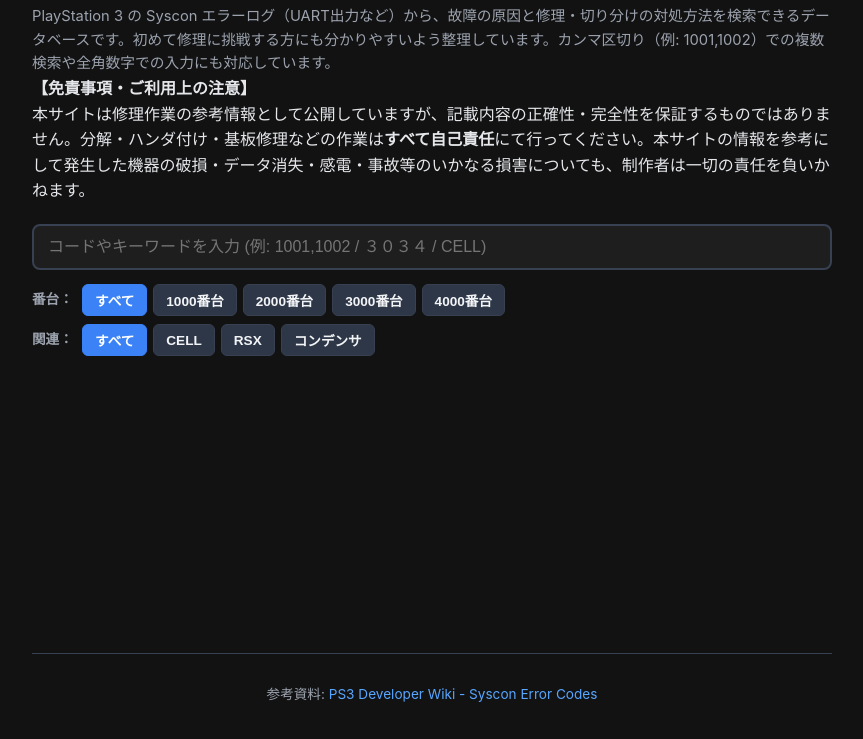
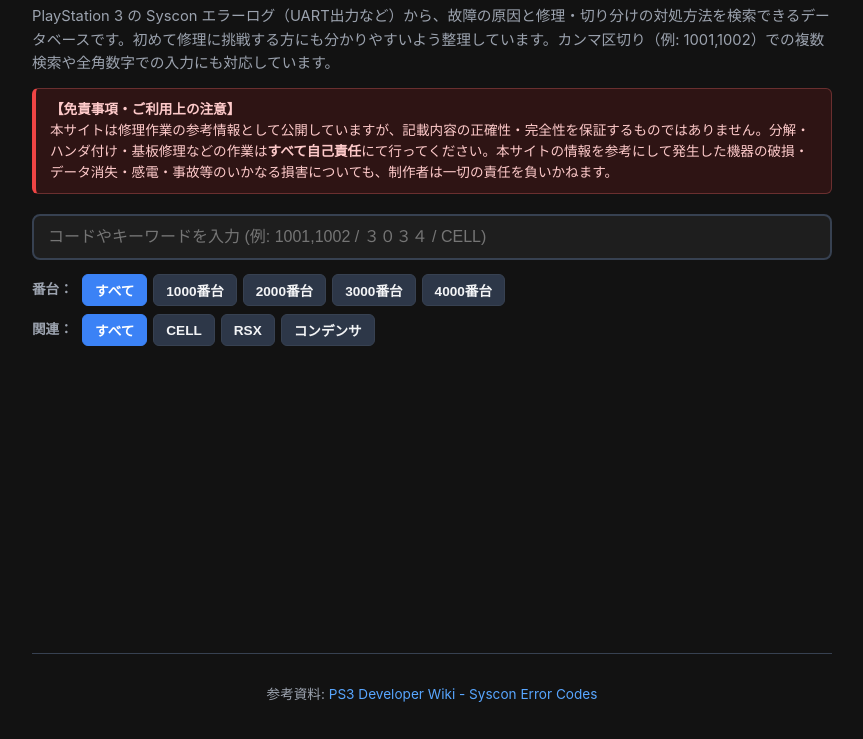
Before and after one commit to kinnnanadan/ps3-syscon-lookup, a plain HTML site: page index.html in a window 1280 px wide. Both pictures are taken after a click on the button "🌙 ダーク". Shown: the part 61-800 px from the top of the page, without its empty margins (208-1071 px from the left). Drawn offline with Linux system fonts and the light colour scheme.

Commit message:
Update style.css

```diff
--- a/style.css
+++ b/style.css
@@ -77,7 +77,26 @@ h1 {
 .site-description {
   font-size: 0.92rem;
   color: var(--text-muted);
-  margin: 0;
+  margin: 0 0 12px 0;
+}
+
+/* 免責事項ボックス */
+.disclaimer-box {
+  background-color: #fef2f2;
+  border: 1px solid #fecaca;
+  border-left: 4px solid #dc2626;
+  color: #7f1d1d;
+  padding: 10px 14px;
+  border-radius: 6px;
+  font-size: 0.85rem;
+  line-height: 1.55;
+}
+
+[data-theme="dark"] .disclaimer-box {
+  background-color: rgba(220, 38, 38, 0.14);
+  border-color: rgba(248, 113, 113, 0.3);
+  border-left-color: #ef4444;
+  color: #fecaca;
 }
 
 /* テーマ切替ボタン */
@@ -390,6 +409,11 @@ h1 {
     font-size: 0.8rem;
   }
 
+  .disclaimer-box {
+    font-size: 0.8rem;
+    padding: 8px 12px;
+  }
+
   .filter-label {
     font-size: 0.8rem;
     min-width: 38px;
```
